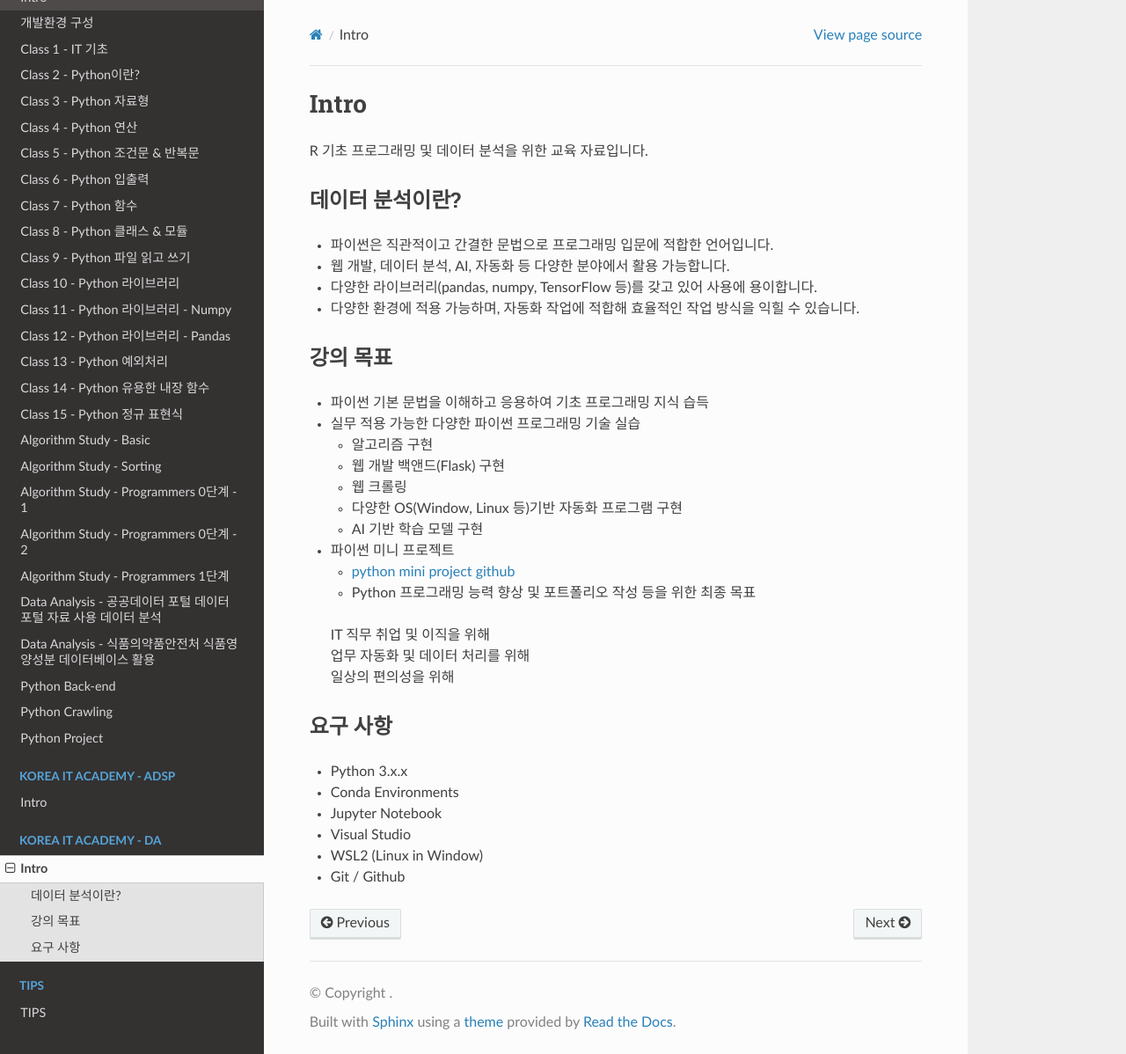
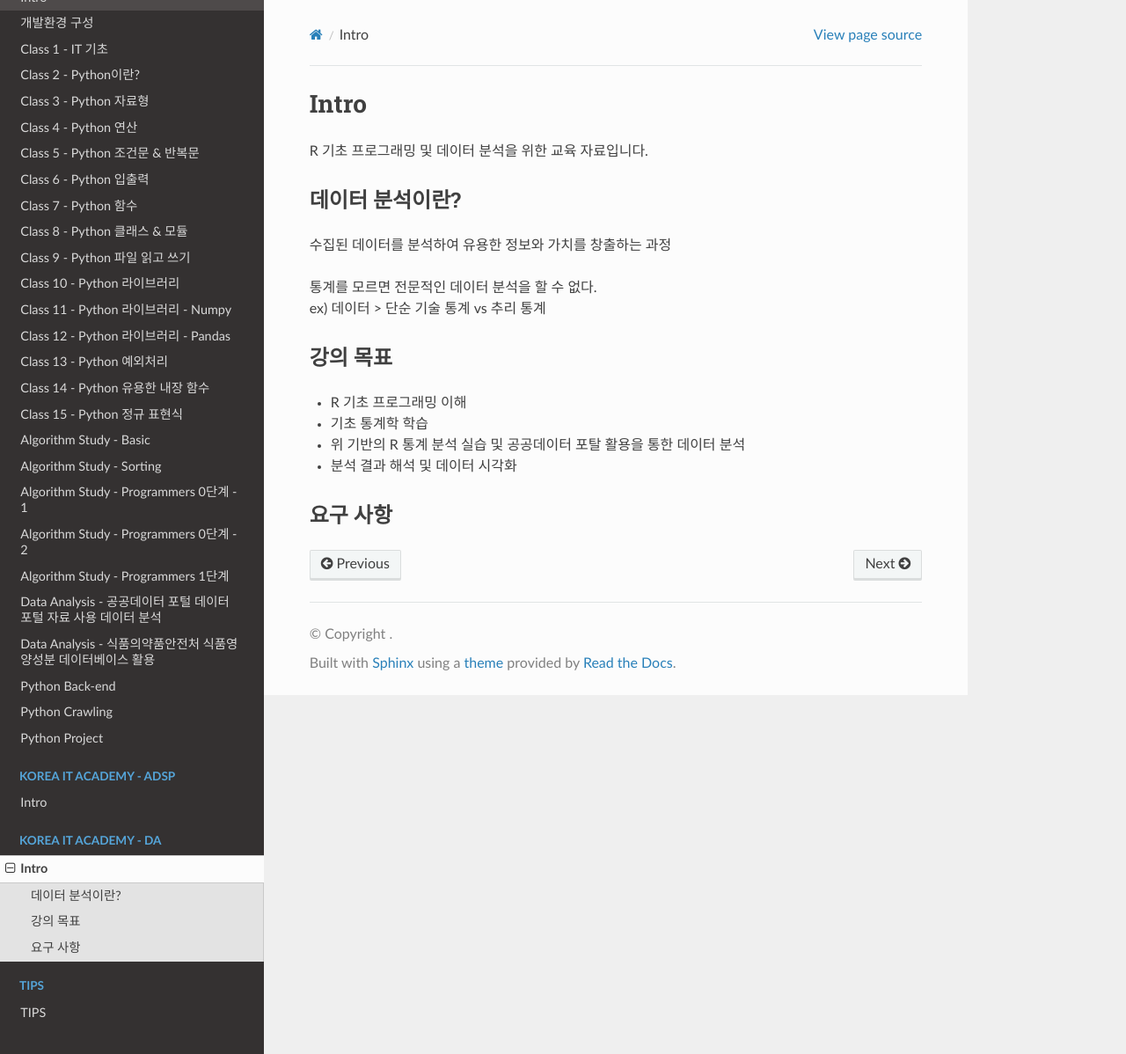
Before and after one commit to JeongSooNa/JeongSooNa-Docs, a Sphinx documentation site: the page built from docs/Korea_IT_Academy-DA/index.md, in a window 1280 px wide and 1198 px high. Shown: the whole window at 88% size. Built offline with Sphinx 7.4.7 and the Read the Docs theme 3.1.0, drawn with Linux system fonts in a browser that asks for light colours; pages that are not in the unit, such as notebooks, are missing from menus.

Commit message:
update docs

```diff
--- a/docs/Korea_IT_Academy-DA/index.md
+++ b/docs/Korea_IT_Academy-DA/index.md
@@ -4,33 +4,16 @@ R 기초 프로그래밍 및 데이터 분석을 위한 교육 자료입니다.
 
 ### 데이터 분석이란?
 
-- 파이썬은 직관적이고 간결한 문법으로 프로그래밍 입문에 적합한 언어입니다.
-- 웹 개발, 데이터 분석, AI, 자동화 등 다양한 분야에서 활용 가능합니다.
-- 다양한 라이브러리(pandas, numpy, TensorFlow 등)를 갖고 있어 사용에 용이합니다.
-- 다양한 환경에 적용 가능하며, 자동화 작업에 적합해 효율적인 작업 방식을 익힐 수 있습니다.
+수집된 데이터를 분석하여 유용한 정보와 가치를 창출하는 과정
+
+통계를 모르면 전문적인 데이터 분석을 할 수 없다.
+ex) 데이터 > 단순 기술 통계 vs 추리 통계
 
 ### 강의 목표
 
-- 파이썬 기본 문법을 이해하고 응용하여 기초 프로그래밍 지식 습득
-- 실무 적용 가능한 다양한 파이썬 프로그래밍 기술 실습
-    - 알고리즘 구현
-    - 웹 개발 백앤드(Flask) 구현
-    - 웹 크롤링
-    - 다양한 OS(Window, Linux 등)기반 자동화 프로그램 구현
-    - AI 기반 학습 모델 구현
-- 파이썬 미니 프로젝트
-    - [python mini project github](https://github.com/ndleah/python-mini-project)
-    - Python 프로그래밍 능력 향상 및 포트폴리오 작성 등을 위한 최종 목표
-
-> IT 직무 취업 및 이직을 위해
-> 업무 자동화 및 데이터 처리를 위해
-> 일상의 편의성을 위해
+- R 기초 프로그래밍 이해
+- 기초 통계학 학습
+- 위 기반의 R 통계 분석 실습 및 공공데이터 포탈 활용을 통한 데이터 분석
+- 분석 결과 해석 및 데이터 시각화
 
 ### 요구 사항
-
-- Python 3.x.x
-- Conda Environments
-- Jupyter Notebook
-- Visual Studio
-- WSL2 (Linux in Window)
-- Git / Github
```
Also changed, not shown: docs/img/산업혁명.jpg (added).
